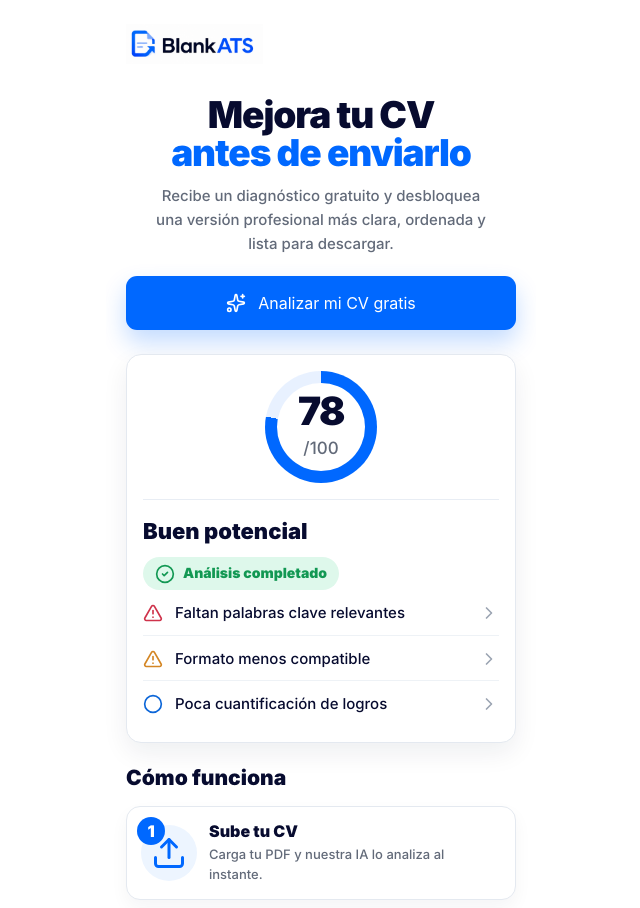
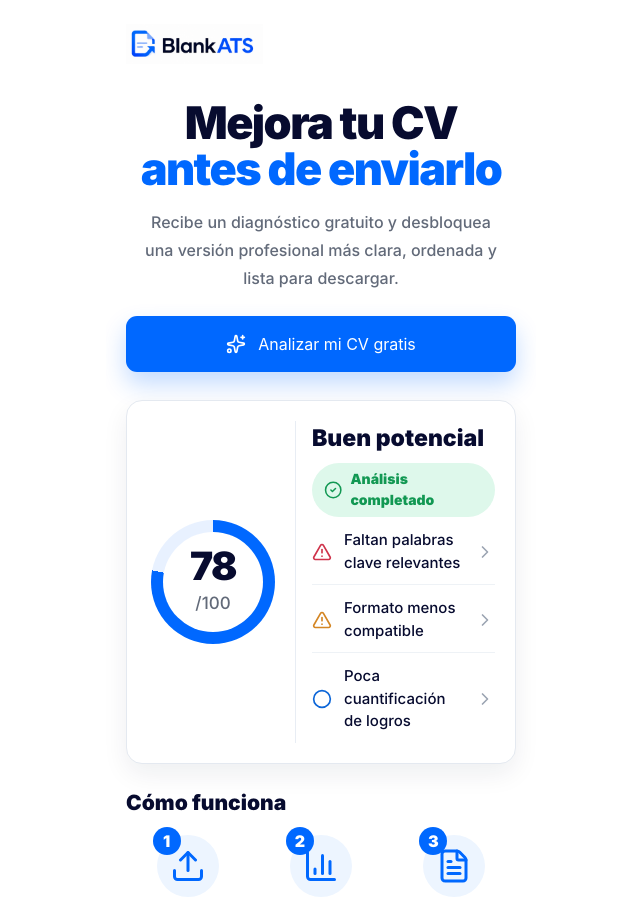
Before and after one commit to jbskood-cyber/-blankats-aistudio-rescue, a Next.js app: page / in a window 1280 px wide. Shown: the top 908 px of the page, without its empty margins (319-959 px from the left). Built offline with nearby package versions, Linux system fonts and the light colour scheme.

Commit message:
fix: align approved BlankATS mockups on main

```diff
--- a/app/page.tsx
+++ b/app/page.tsx
@@ -554,27 +554,27 @@ function LandingScreen({ onGo }: { onGo: (screen: Screen) => void }) {
     <ScreenShell>
       <SimpleHeader />
 
-      <section className="px-5 pt-8 text-center">
-        <h1 className="text-[34px] font-black leading-[1.03] tracking-[-0.03em] min-[390px]:text-[37px]">
+      <section className="px-5 pt-9 text-center">
+        <h1 className="text-[41px] font-black leading-[1.02] tracking-[-0.035em] min-[390px]:text-[45px]">
           Mejora tu CV
           <span className="block text-[#0068ff]">antes de enviarlo</span>
         </h1>
-        <p className="mx-auto mt-3 max-w-[340px] text-[15px] font-medium leading-6 text-[#626a79]">
+        <p className="mx-auto mt-4 max-w-[365px] text-[16px] font-medium leading-7 text-[#626a79]">
           Recibe un diagnóstico gratuito y desbloquea una versión profesional más clara, ordenada y lista para descargar.
         </p>
-        <button className="mt-5 flex h-[54px] w-full items-center justify-center gap-3 rounded-[11px] bg-[#0068ff] text-[18px] font-black text-white shadow-[0_12px_24px_rgba(0,104,255,0.24)] transition duration-200 hover:-translate-y-0.5 active:scale-[0.98]" onClick={() => onGo("upload")}>
+        <button className="mt-6 flex h-[56px] w-full items-center justify-center gap-3 rounded-[11px] bg-[#0068ff] text-[18px] font-black text-white shadow-[0_12px_24px_rgba(0,104,255,0.24)] transition duration-200 hover:-translate-y-0.5 active:scale-[0.98]" onClick={() => onGo("upload")}>
           <Sparkles className="h-5 w-5" />
           Analizar mi CV gratis
         </button>
       </section>
 
-      <section className="px-5 pt-6">
+      <section className="px-5 pt-7">
         <HomeScoreCard />
       </section>
 
-      <section className="px-5 pt-5">
+      <section className="px-5 pt-6">
         <h2 className="text-left text-[21px] font-black">Cómo funciona</h2>
-        <div className="mt-3 grid grid-cols-1 gap-2.5">
+        <div className="mt-4 grid grid-cols-3 gap-2.5">
           <HowStep icon={<Upload className="h-9 w-9" />} number="1" title="Sube tu CV">
             Carga tu PDF y nuestra IA lo analiza al instante.
           </HowStep>
@@ -777,10 +777,10 @@ function DiagnosisScreen({
       </section>
 
       <section className="px-5 pt-4 pb-5">
-        <div className="grid grid-cols-1 items-center gap-4 rounded-[15px] border border-[#e4e9f0] bg-white p-4 text-center shadow-[0_10px_26px_rgba(15,25,55,0.06)]">
-          <ProgressRing value={analysis.score || 78} mode="score" size={116} />
-          <div className="border-t border-[#e8edf4] pt-4 text-left">
-            <h2 className="text-[21px] font-black leading-tight">Buen potencial, pero hay áreas a mejorar.</h2>
+        <div className="grid grid-cols-[132px_1fr] items-center gap-4 rounded-[16px] border border-[#e4e9f0] bg-white p-5 text-center shadow-[0_10px_26px_rgba(15,25,55,0.06)]">
+          <ProgressRing value={analysis.score || 78} mode="score" size={124} />
+          <div className="border-l border-[#e8edf4] pl-4 text-left">
+            <h2 className="text-[22px] font-black leading-tight">Buen potencial, pero hay áreas a mejorar.</h2>
             <p className="mt-3 text-[15px] font-medium leading-6 text-[#626a79]">Tu CV tiene una base sólida. Con algunos ajustes, puedes aumentar su claridad, relevancia e impacto.</p>
           </div>
         </div>
@@ -801,7 +801,7 @@ function DiagnosisScreen({
         </div>
 
         <SectionTitle number="3" title="Recomendaciones clave" />
-        <div className="grid grid-cols-1 gap-2.5">
+        <div className="grid grid-cols-3 gap-2.5">
           <RecoCard icon={<UserRound className="h-7 w-7" />} title="Mejora el resumen">Añade un resumen profesional claro que comunique tu valor.</RecoCard>
           <RecoCard icon={<BarChart3 className="h-7 w-7" />} title="Refuerza logros">Cuantifica resultados para demostrar el impacto de tu trabajo.</RecoCard>
           <RecoCard icon={<Search className="h-7 w-7" />} title="Optimiza palabras clave">Incluye términos relevantes para destacar.</RecoCard>
@@ -815,7 +815,7 @@ function DiagnosisScreen({
           Desbloquear mi CV mejorado
         </button>
 
-        <div className="mt-4 grid grid-cols-1 divide-y divide-[#e2e8f0] rounded-[13px] border border-[#e7edf5] bg-white text-center text-[13px] font-medium text-[#626a79]">
+        <div className="mt-4 grid grid-cols-3 divide-x divide-[#e2e8f0] rounded-[13px] border border-[#e7edf5] bg-white text-center text-[12px] font-medium text-[#626a79]">
           <TrustItem icon={<FileDown className="h-7 w-7" />}>Pago único</TrustItem>
           <TrustItem icon={<FileText className="h-7 w-7" />}>Descarga en PDF</TrustItem>
           <TrustItem icon={<ShieldCheck className="h-7 w-7" />}>Pago seguro</TrustItem>
@@ -845,7 +845,7 @@ function PaywallScreen({ onBack, onUnlock }: { onBack: () => void; onUnlock: ()
       </section>
 
       <section className="px-5 pt-4 pb-5">
-        <div className="grid grid-cols-1 gap-3 rounded-[16px] border border-[#e4e9f0] bg-white p-4 shadow-[0_10px_26px_rgba(15,25,55,0.05)]">
+        <div className="grid grid-cols-[1fr_1.05fr] gap-4 rounded-[16px] border border-[#e4e9f0] bg-white p-4 shadow-[0_10px_26px_rgba(15,25,55,0.05)]">
           <MiniCvLocked />
           <div className="text-left">
             <h2 className="text-[19px] font-black">Vista final protegida</h2>
@@ -941,7 +941,7 @@ function SuccessScreen({
         </div>
 
         <h2 className="mt-6 text-center text-[22px] font-black">Qué mejoramos</h2>
-        <div className="mt-4 grid grid-cols-1 gap-3">
+        <div className="mt-4 grid grid-cols-3 gap-3">
           <ImprovedCard icon={<FileText className="h-9 w-9" />} title="Resumen optimizado">Reescribimos tu perfil para hacerlo más claro, impactante y relevante.</ImprovedCard>
           <ImprovedCard icon={<BarChart3 className="h-9 w-9" />} title="Logros reforzados" tone="green">Destacamos tus resultados con métricas y verbos de alto impacto.</ImprovedCard>
           <ImprovedCard icon={<Layers3 className="h-9 w-9" />} title="Formato limpio" tone="purple">Diseño profesional, escaneable y optimizado para los ATS.</ImprovedCard>
@@ -1010,10 +1010,10 @@ function Badge({ children, icon }: { children: ReactNode; icon: ReactNode }) {
 
 function HomeScoreCard() {
   return (
-    <div className="grid grid-cols-1 items-center gap-4 rounded-[15px] border border-[#e4e9f0] bg-white p-4 shadow-[0_10px_26px_rgba(15,25,55,0.07)]">
-      <ProgressRing value={78} mode="score" size={112} />
-      <div className="border-t border-[#e8edf4] pt-4 text-left">
-        <h2 className="text-[22px] font-black">Buen potencial</h2>
+    <div className="grid grid-cols-[132px_1fr] items-center gap-4 rounded-[16px] border border-[#e4e9f0] bg-white p-5 shadow-[0_10px_26px_rgba(15,25,55,0.07)]">
+      <ProgressRing value={78} mode="score" size={124} />
+      <div className="border-l border-[#e8edf4] pl-4 text-left">
+        <h2 className="text-[23px] font-black">Buen potencial</h2>
         <span className="mt-2 inline-flex items-center gap-2 rounded-full bg-[#def8eb] px-3 py-1.5 text-[14px] font-black text-[#129853]">
           <CheckCircle2 className="h-5 w-5" />
           Análisis completado
@@ -1057,15 +1057,13 @@ function TinyIssue({ amber, blue: isBlue, icon, text }: { amber?: boolean; blue?
 
 function HowStep({ children, icon, number, title }: { children: ReactNode; icon: ReactNode; number: string; title: string }) {
   return (
-    <div className="flex items-center gap-3 rounded-[14px] border border-[#e4e9f0] bg-white p-3.5 text-left shadow-[0_8px_18px_rgba(15,25,55,0.045)]">
-      <div className="relative grid h-[56px] w-[56px] shrink-0 place-items-center rounded-full bg-[#edf5ff] text-[#0068ff]">
+    <div className="text-center">
+      <div className="relative mx-auto grid h-[62px] w-[62px] shrink-0 place-items-center rounded-full bg-[#edf5ff] text-[#0068ff]">
         <span className="absolute -left-1 -top-2 grid h-7 w-7 place-items-center rounded-full bg-[#0068ff] text-[16px] font-black text-white">{number}</span>
         {icon}
       </div>
-      <div>
-        <h3 className="text-[16px] font-black leading-5">{title}</h3>
-        <p className="mt-1 text-[13px] font-medium leading-5 text-[#626a79]">{children}</p>
-      </div>
+      <h3 className="mt-3 text-[13px] font-black leading-4 min-[390px]:text-[14px]">{title}</h3>
+      <p className="mt-1 text-[11px] font-medium leading-4 text-[#626a79] min-[390px]:text-[12px]">{children}</p>
     </div>
   );
 }
@@ -1196,11 +1194,11 @@ function Chip({ children, ok, warn }: { children: ReactNode; ok?: boolean; warn?
 
 function RecoCard({ children, icon, title }: { children: ReactNode; icon: ReactNode; title: string }) {
   return (
-    <div className="rounded-[11px] border border-[#e4e9f0] bg-white p-3.5 shadow-[0_8px_20px_rgba(15,25,55,0.05)]">
+    <div className="relative min-h-[142px] rounded-[12px] border border-[#e4e9f0] bg-white p-3 shadow-[0_8px_20px_rgba(15,25,55,0.05)]">
       <div className="grid h-10 w-10 place-items-center rounded-full bg-[#edf5ff] text-[#0068ff]">{icon}</div>
-      <h3 className="mt-3 text-[15px] font-black leading-5">{title}</h3>
-      <p className="mt-2 text-[13px] font-medium leading-5 text-[#626a79]">{children}</p>
-      <ChevronRight className="ml-auto mt-2 h-5 w-5 text-[#9ba4b2]" />
+      <h3 className="mt-3 text-[13px] font-black leading-4 min-[390px]:text-[14px]">{title}</h3>
+      <p className="mt-2 text-[11px] font-medium leading-4 text-[#626a79] min-[390px]:text-[12px]">{children}</p>
+      <ChevronRight className="absolute bottom-3 right-3 h-5 w-5 text-[#9ba4b2]" />
     </div>
   );
 }
@@ -1238,9 +1236,9 @@ function MiniCvLocked() {
 
 function TrustItem({ children, icon }: { children: ReactNode; icon: ReactNode }) {
   return (
-    <div className="flex min-h-[50px] items-center justify-center gap-3 px-4 py-2.5 text-[#626a79]">
+    <div className="flex min-h-[54px] flex-col items-center justify-center gap-1.5 px-2 py-2.5 text-[#626a79]">
       <span className="text-[#0068ff]">{icon}</span>
-      <span>{children}</span>
+      <span className="leading-4">{children}</span>
     </div>
   );
 }
@@ -1261,12 +1259,10 @@ function ImprovedCard({ children, icon, title, tone = "blue" }: { children: Reac
     purple: "bg-[#f1e9ff] text-[#9b47f0]",
   };
   return (
-    <div className="flex items-center gap-3 rounded-[14px] border border-[#e4e9f0] bg-white p-3.5 text-left shadow-[0_8px_20px_rgba(15,25,55,0.05)]">
-      <div className={`grid h-12 w-12 shrink-0 place-items-center rounded-full ${colors[tone]}`}>{icon}</div>
-      <div>
-        <h3 className="text-[16px] font-black leading-5">{title}</h3>
-        <p className="mt-1.5 text-[13px] font-medium leading-5 text-[#626a79]">{children}</p>
-      </div>
+    <div className="rounded-[14px] border border-[#e4e9f0] bg-white p-3 text-center shadow-[0_8px_20px_rgba(15,25,55,0.05)]">
+      <div className={`mx-auto grid h-12 w-12 place-items-center rounded-full ${colors[tone]}`}>{icon}</div>
+      <h3 className="mt-3 text-[13px] font-black leading-4 min-[390px]:text-[14px]">{title}</h3>
+      <p className="mt-2 text-[11px] font-medium leading-4 text-[#626a79] min-[390px]:text-[12px]">{children}</p>
     </div>
   );
 }
```
